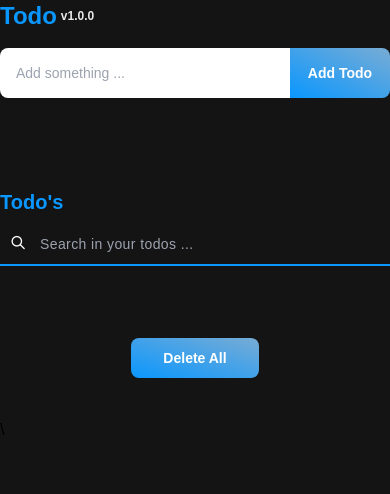
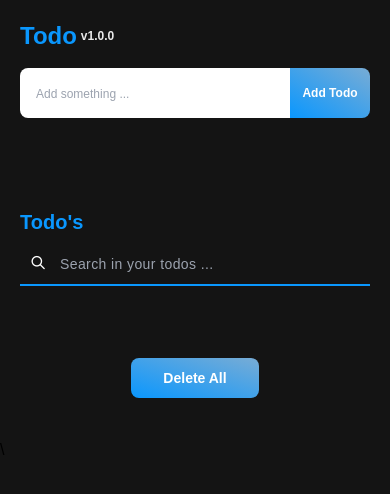
Before and after one commit to cemtatli/Todo, a website: page public/index.html in a window 390 px wide. Drawn offline with nearby package versions, Linux system fonts and the light colour scheme; a web font is replaced by a local one.

Commit message:
update: text-sizing

```diff
--- a/public/index.html
+++ b/public/index.html
@@ -11,7 +11,7 @@
     <link href="https://api.fontshare.com/v2/css?f[]=satoshi@1,900,700,500,301,701,300,501,401,901,400,2&display=swap" rel="stylesheet" />
   </head>
   <body class="h-screen w-full bg-primary-color">
-    <div class="relative flex w-full flex-col items-center lg:p-8 2xl:mx-auto 2xl:w-1440">
+    <div class="relative mt-5 flex w-full flex-col items-center px-5 lg:mt-0 lg:p-8 2xl:mx-auto 2xl:w-1440">
       <!-- Todo Header Section -->
       <div class="flex w-full items-center justify-between">
         <h3 class="mb-4 flex w-full select-none items-center justify-start text-2xl font-bold -text--darkblue">
@@ -23,10 +23,10 @@
         <input
           type="text"
           id="todoInput"
-          class="radius-start flex flex-1 px-4 py-2 outline-none placeholder:text-sm"
+          class="radius-start flex flex-1 px-4 py-2 outline-none placeholder:text-xs lg:placeholder:text-sm"
           placeholder="Add something ..."
         />
-        <button id="addTodoButton" type="submit" class="buton-design radius-end h-12.5 w-25">Add Todo</button>
+        <button id="addTodoButton" type="submit" class="buton-design radius-end h-12.5 w-20 text-xs lg:w-25 lg:text-sm">Add Todo</button>
       </form>
       <div class="todoAlertBox mr-auto h-12.5 py-2.5"></div>
       <!-- Todo List Section -->
```
Also changed, not shown: public/output.css.
